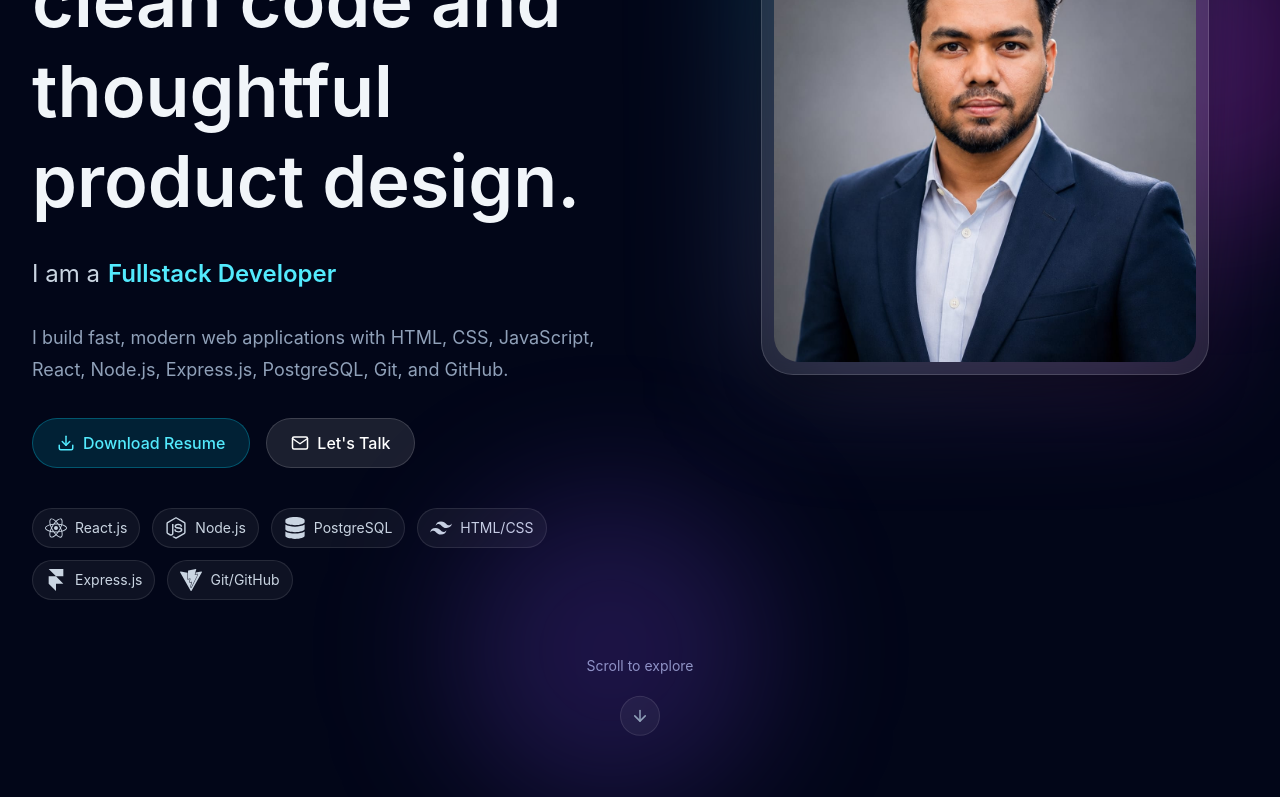
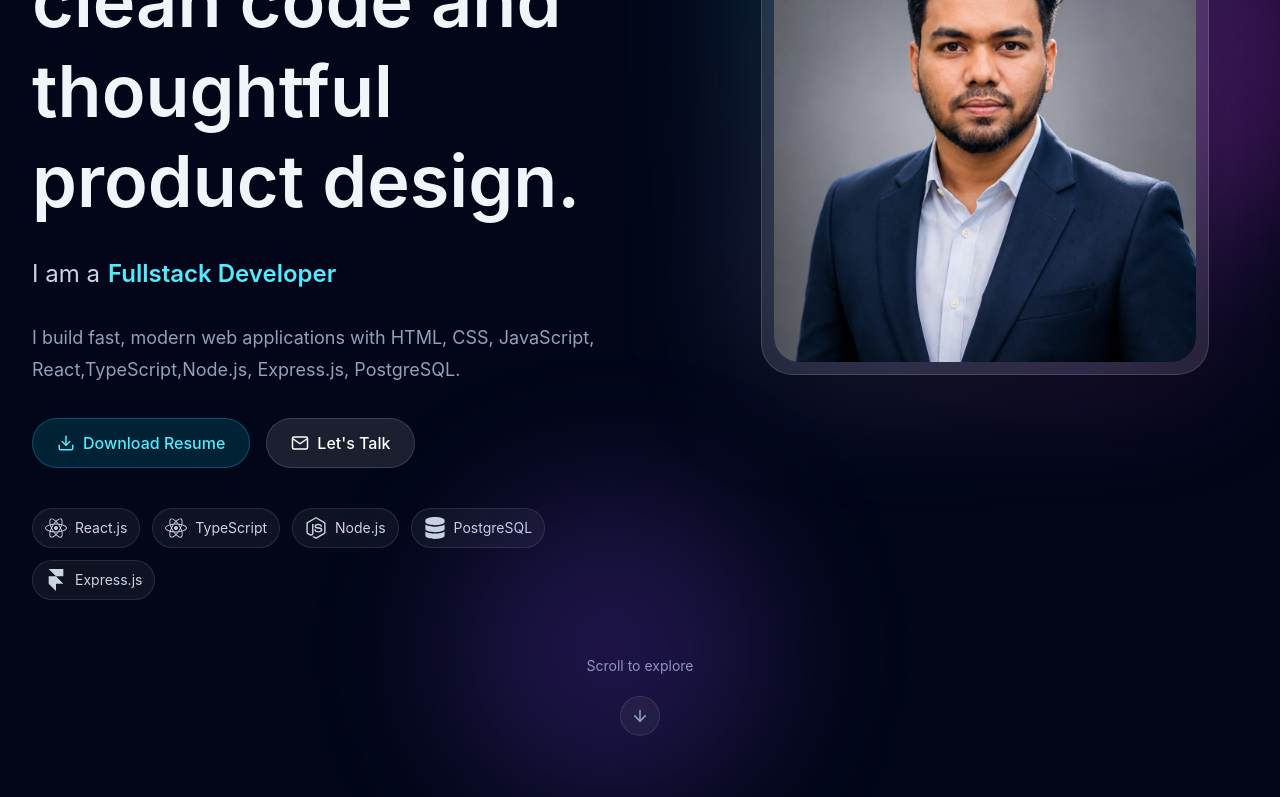
Before and after one commit to Ifthekhar55/Portfolio-Website, a React (Vite) app: page / in a window 1280 px wide. Shown: the part 548-1345 px from the top of the page. Built offline with nearby package versions, Linux system fonts and the light colour scheme.

Commit message:
Added Typescript on tool section

```diff
--- a/src/Home/App.jsx
+++ b/src/Home/App.jsx
@@ -25,11 +25,10 @@ const navItems = [
 
 const tools = [
   { icon: <FaReact size={22} />, label: 'React.js' },
+  { icon: <FaReact size={22} />, label: 'TypeScript' },
   { icon: <FaNodeJs size={22} />, label: 'Node.js' },
   { icon: <FaDatabase size={22} />, label: 'PostgreSQL' },
-  { icon: <SiTailwindcss size={22} />, label: 'HTML/CSS' },
   { icon: <SiFramer size={22} />, label: 'Express.js' },
-  { icon: <SiVite size={22} />, label: 'Git/GitHub' },
 ];
 
 function Home() {
@@ -185,12 +184,12 @@ function Home() {
             </div>
 
             <p className="mt-6 max-w-xl text-lg leading-8 text-slate-400">
-              I build fast, modern web applications with HTML, CSS, JavaScript, React, Node.js, Express.js, PostgreSQL, Git, and GitHub.
+              I build fast, modern web applications with HTML, CSS, JavaScript, React,TypeScript,Node.js, Express.js, PostgreSQL.
             </p>
 
             <div className="mt-8 flex flex-wrap gap-4">
               <a
-                href="/images/7_semesterFee.pdf"
+                href="/images/Ifthekhar_Islam_CV.pdf"
                 download
                 className="group inline-flex items-center gap-2 rounded-full border border-cyan-400/30 bg-cyan-500/15 px-6 py-3 font-medium text-cyan-300 transition hover:-translate-y-1 hover:bg-cyan-500/25"
               >
--- a/src/Project/Project.jsx
+++ b/src/Project/Project.jsx
@@ -13,7 +13,7 @@ const projects = [
     description: 'A modern portfolio experience built with React, Tailwind, Framer Motion, and Vite, focused on premium visuals and smooth interactions.',
     stack: ['React', 'Tailwind', 'Framer Motion', 'Vite'],
     live: 'http://localhost:5174/',
-    github: 'https://github.com/Ifthekhar55',
+    github: 'https://github.com/Ifthekhar55/Portfolio-Website',
   },
   {
     title: 'BachelorHub',
@@ -22,7 +22,7 @@ const projects = [
     description: 'BachelorHub is a full-stack web application that helps students find housing, buy and sell items, access services, and connect through an integrated community.',
     stack: ['TypeScript', 'PostgreSQL'],
     live: 'https://bachelorhub-beta.vercel.app',
-    github: 'https://github.com/Ifthekhar55',
+    github: 'https://github.com/Ifthekhar55/bachelorhub',
   },
 ];
 
```
